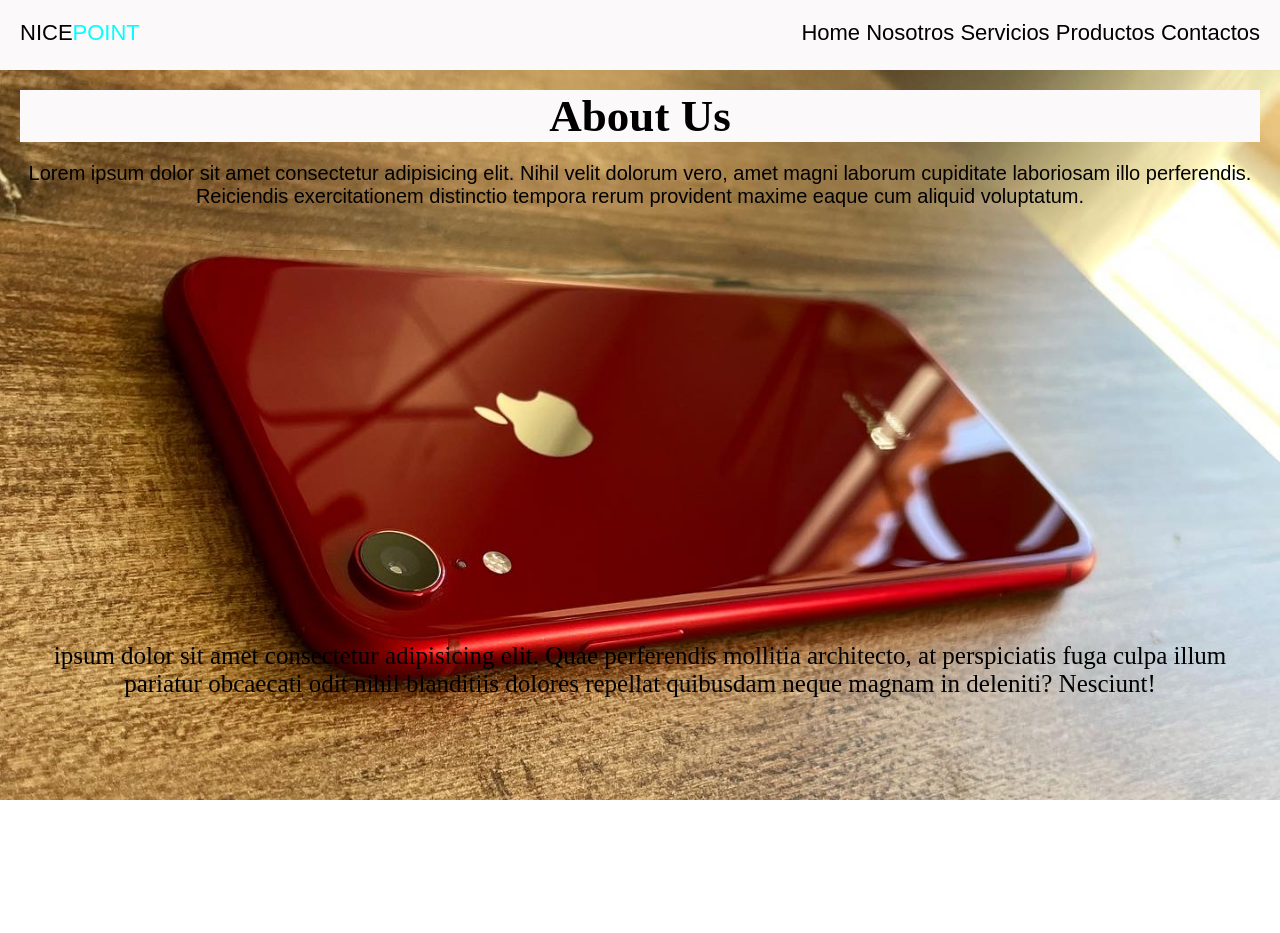
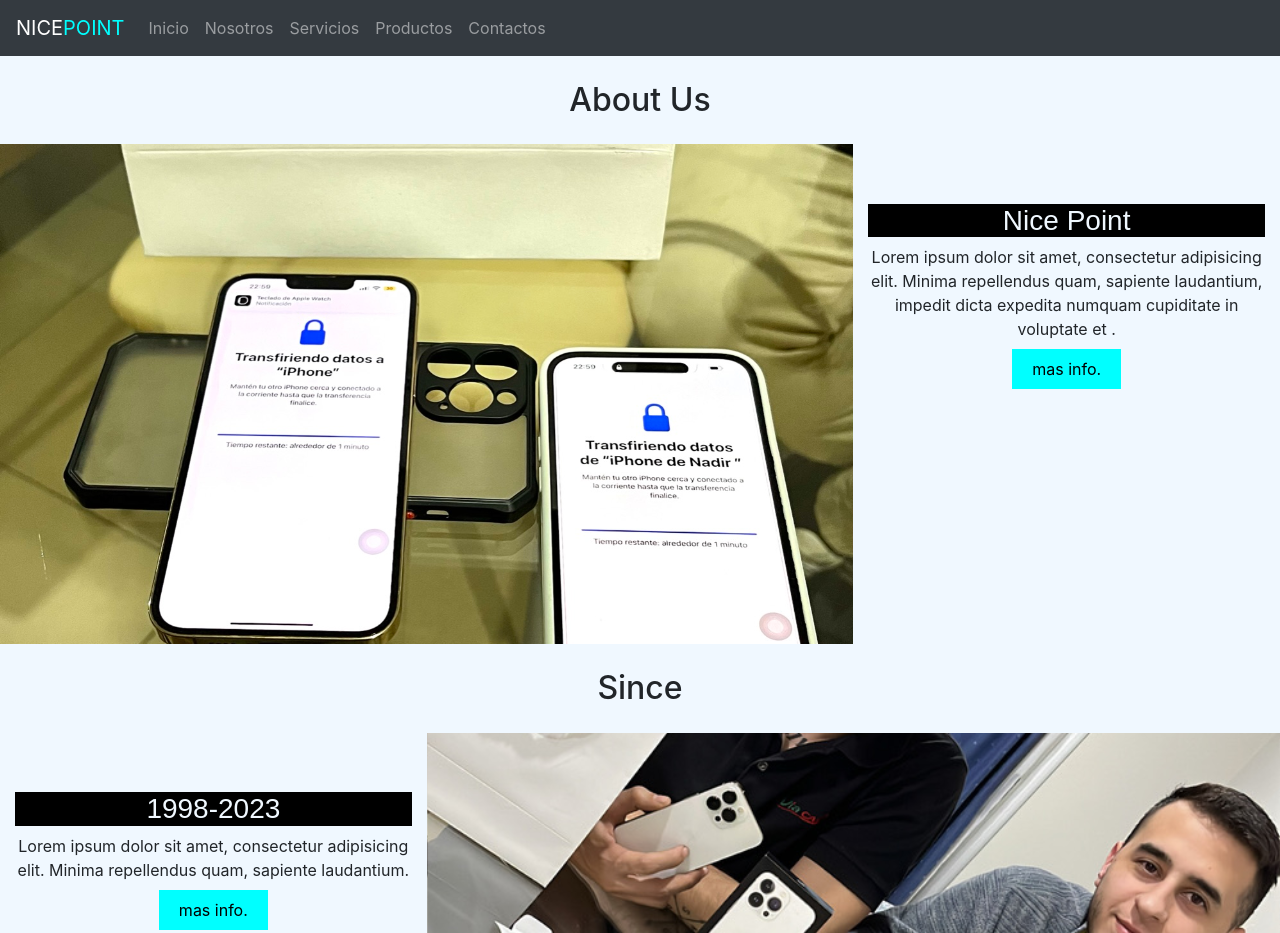
Before and after one commit to nicjaime/repositorydenico, a plain HTML site: page nosotros.html in a window 1280 px wide. Shown: the top 933 px of the page. Before the commit the page ends 800 px from the top, so only its background shows below. Drawn offline with nearby package versions, Linux system fonts and the light colour scheme.

Commit message:
inserte bootstrap con m.queries a la parte -nosotros-

```diff
--- a/estilos.css
+++ b/estilos.css
@@ -111,6 +111,21 @@
     line-height: 40px;
     box-shadow: 0 0 10px white;
 }
+
+.img-iph{
+    background-image: url(IMGG/243708FC-19FD-4F71-A21F-F947FA9BBEFB_1_102_a.jpeg);
+    background-color: black;
+    background-size: cover;
+    background-position: center;
+    height: 500px;
+}
+.img-iph2{
+    background-image: url(IMGG/0828F96B-6BF6-429E-B265-6D4D89546CD3_1_105_c.jpeg);
+    background-color: black;
+    background-size: cover;
+    background-position: center;
+    height: 500px;
+}
 .mainnosotros{
     height: calc(100vh - 70px);
     width: 100%;
@@ -124,15 +139,6 @@
 }
 
 
-#about{
-    font-size: 20px;
-    font-family: Arial, Helvetica, sans-serif;
-    margin-top: 20px;
-}
-dd{
-    font-size: 25px;
-    padding-top: 35%;
-}
 .repair{
     background-image: url(IMGG/pexels-energepiccom-288479.jpg);
     height: calc(100vh - 70px);
@@ -147,8 +153,11 @@
 }
 h3{
     background-color: black;
-    margin-top: 55%;
+    color: aliceblue;
+    margin-top: 15%;
     font-family: Arial, Helvetica, sans-serif;
+    text-align: center;
+    text-transform: capitalize;
 
 }
 #presupuestar{
@@ -161,10 +170,22 @@
 }
 
 H2{
-    background-color:rgb(251, 249, 249) ;
+    background-color: aliceblue;
     text-align: center;
     text-transform: capitalize;
+    margin :0%;
+    padding: 25px;
 }
+.titulo-nice {
+    background-color: aliceblue;
+    text-align: center;
+}
+.titulo-nice a{
+    color: black;
+    background-color: aqua;
+    padding: 10px 20px;
+}
+
 
 .galeria{
     height: auto;
@@ -278,7 +299,11 @@
         height: 200px;
     }
 }
-
+@media only screen and (max-width:575px){
+.titulo-nice{
+    padding: 30px;
+}
+}
 
 h5{
     color: #fff;
@@ -301,3 +326,11 @@
     font-size: 30px;
     letter-spacing: 10px;
     text-align: left;}
+
+    ::-webkit-scrollbar-track{
+background-color: black;
+    }
+
+    ::-webkit-scrollbar-thumb{
+        background-color: aqua;
+    }
--- a/nosotros.html
+++ b/nosotros.html
@@ -5,33 +5,73 @@
     <meta http-equiv="X-UA-Compatible" content="IE=edge">
     <meta name="viewport" content="width=device-width, initial-scale=1.0">
     <link rel="stylesheet" href="https://cdnjs.cloudflare.com/ajax/libs/font-awesome/6.2.1/css/all.min.css" integrity="sha512-MV7K8+y+gLIBoVD59lQIYicR65iaqukzvf/nwasF0nqhPay5w/9lJmVM2hMDcnK1OnMGCdVK+iQrJ7lzPJQd1w==" crossorigin="anonymous" referrerpolicy="no-referrer" />
+    <link rel="stylesheet" href="https://cdn.jsdelivr.net/npm/bootstrap@4.6.2/dist/css/bootstrap.min.css" integrity="sha384-xOolHFLEh07PJGoPkLv1IbcEPTNtaed2xpHsD9ESMhqIYd0nLMwNLD69Npy4HI+N" crossorigin="anonymous">
     <link rel="stylesheet" href="estilos.css">
     <title>entrega1</title>
 </head>
 <body>
-    <header>
-        <div class="logo">NICE<span>POINT</span></div>
-        <nav class="barra">
-        <ul>
-            <li><a href="index.html">home</a></li>
-            <li><a href="nosotros.html">nosotros</a></li>
-            <li><a href="servicios.html">servicios</a></li>
-            <li><a href="productos.html">productos</a></li>
-            <li><a href="contactos.html">contactos</a></li>
-        </ul>
-    </nav>
-    </header>
-    <main class="mainnosotros">
-        <div>
-            <h2>About us</h2>
-            <p id="about">Lorem ipsum dolor sit amet consectetur adipisicing elit.
-                 Nihil velit dolorum vero, amet magni laborum cupiditate laboriosam
-                 illo perferendis. Reiciendis exercitationem distinctio tempora rerum provident
-                 maxime eaque cum aliquid voluptatum.</p>
-                 <dd> ipsum dolor sit amet consectetur adipisicing elit. Quae perferendis
-                    mollitia architecto, at perspiciatis fuga culpa illum pariatur obcaecati odit
-                    nihil blanditiis dolores repellat quibusdam neque magnam in deleniti? Nesciunt!</dd>
-                </div>
-            </main>
+    <script src="https://cdn.jsdelivr.net/npm/jquery@3.5.1/dist/jquery.slim.min.js" integrity="sha384-DfXdz2htPH0lsSSs5nCTpuj/zy4C+OGpamoFVy38MVBnE+IbbVYUew+OrCXaRkfj" crossorigin="anonymous"></script>
+<script src="https://cdn.jsdelivr.net/npm/popper.js@1.16.1/dist/umd/popper.min.js" integrity="sha384-9/reFTGAW83EW2RDu2S0VKaIzap3H66lZH81PoYlFhbGU+6BZp6G7niu735Sk7lN" crossorigin="anonymous"></script>
+<script src="https://cdn.jsdelivr.net/npm/bootstrap@4.6.2/dist/js/bootstrap.min.js" integrity="sha384-+sLIOodYLS7CIrQpBjl+C7nPvqq+FbNUBDunl/OZv93DB7Ln/533i8e/mZXLi/P+" crossorigin="anonymous"></script>
+    <!--  NAVBAR INIT-->
+    <nav class="navbar navbar-expand-md bg-dark navbar-dark">
+        <!-- Brand -->
+        <a class="navbar-brand" href="#">NICE<span>POINT</span></a>
+
+        <!-- Toggler/collapsibe Button -->
+        <button class="navbar-toggler" type="button" data-toggle="collapse" data-target="#collapsibleNavbar">
+        <span class="navbar-toggler-icon"></span>
+        </button>
+
+        <!-- Navbar links -->
+        <div class="collapse navbar-collapse" id="collapsibleNavbar">
+            <ul class="navbar-nav">
+            <li class="nav-item">
+                <a class="nav-link" href="index.html">Inicio</a>
+            </li>
+            <li class="nav-item">
+                <a class="nav-link" href="nosotros.html">Nosotros</a>
+            </li>
+            <li class="nav-item">
+                <a class="nav-link" href="servicios.html">Servicios</a>
+            </li>
+            <li class="nav-item">
+                <a class="nav-link" href="productos.html">Productos</a>
+            </li>
+            <li class="nav-item">
+                <a class="nav-link" href="contactos.html">Contactos</a>
+            </li>
+            </ul>
+        </div>
+        </nav>
+    <!--  NAVBAR FIN-->
+
+    <!--sec 1 init-->
+    <h2>about us</h2>
+    <section class="container-fluid">
+        <div class="row">
+            <aside class="img-iph col-sm-8"></aside>
+            <aside class="titulo-nice col-sm-4">
+                <h3>nice point</h3>
+                <p>Lorem ipsum dolor sit amet, consectetur adipisicing elit. Minima repellendus quam, sapiente laudantium, impedit dicta expedita numquam cupiditate in voluptate et .</p>
+                <a href="">mas info.</a>
+            </aside>
+        </div>
+    </section>
+    <!--sec 1 fin-->
+
+    <!--sec 2 init-->
+    <h2>Since</h2>
+    <section class="container-fluid">
+        <div class="row">
+            <aside class="titulo-nice col-sm-4">
+                <h3>1998-2023</h3>
+                <p>Lorem ipsum dolor sit amet, consectetur adipisicing elit. Minima repellendus quam, sapiente laudantium.</p>
+                <a href="">mas info.</a>
+            </aside>
+            <aside class="img-iph2 col-sm-8"></aside>
+        </div>
+    </section>
+    <!--sec 2 fin-->
 </body>
 </html>
```
Also changed, not shown: IMGG/0828F96B-6BF6-429E-B265-6D4D89546CD3_1_105_c.jpeg (added), IMGG/243708FC-19FD-4F71-A21F-F947FA9BBEFB_1_102_a.jpeg (added).
